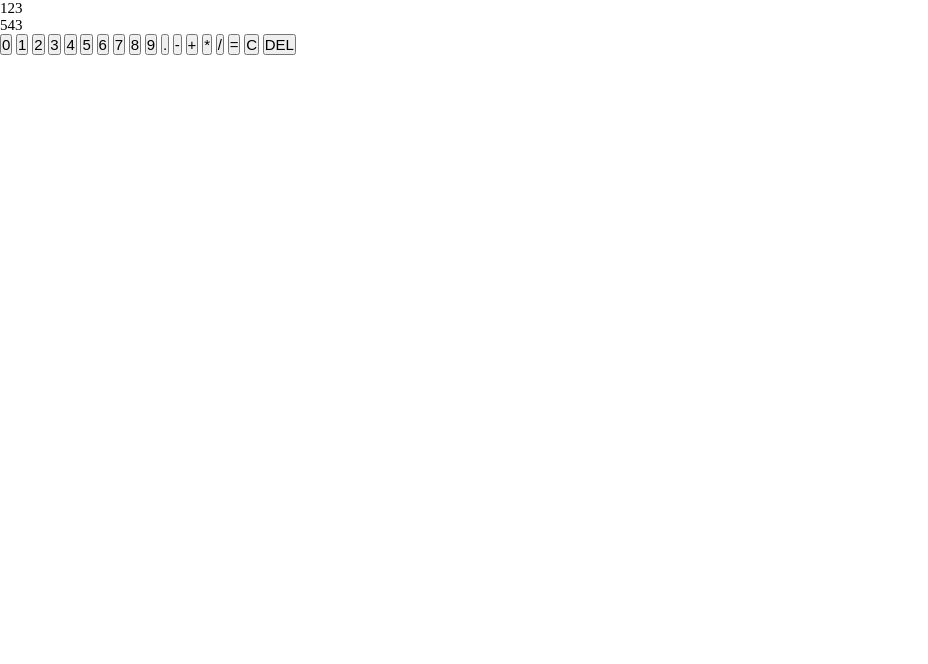
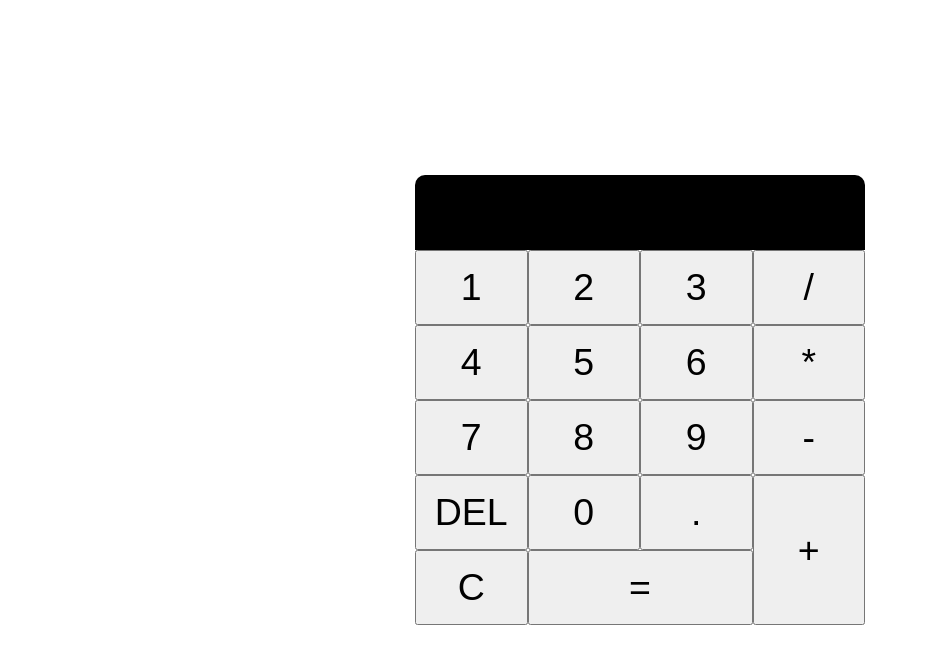
Before and after one commit to YussaMoney/JS_Calculator, a plain HTML site: page index.html in a window 1280 px wide. Shown: the whole page, without its empty margins (0-928 px from the left). Drawn offline with Linux system fonts and the light colour scheme.

Commit message:
Styled calculator interfce

```diff
--- a/index.html
+++ b/index.html
@@ -10,28 +10,28 @@
 <body>
   <div class="calculator">
     <div class="display">
-      <div id="first-operand">123</div>
-      <div id="current-operand">543</div>
+      <div id="first-operand"></div>
+      <div id="current-operand"></div>
     </div>
     <div class="keys">
-      <button>0</button>
-      <button>1</button>
-      <button>2</button>
-      <button>3</button>
-      <button>4</button>
-      <button>5</button>
-      <button>6</button>
-      <button>7</button>
-      <button>8</button>
-      <button>9</button>
-      <button>.</button>
-      <button>-</button>
-      <button>+</button>
-      <button>*</button>
-      <button>/</button>
-      <button>=</button>
-      <button>C</button>
-      <button>DEL</button>
+      <button id="zero">0</button>
+      <button id="one">1</button>
+      <button id="two">2</button>
+      <button id="three">3</button>
+      <button id="four">4</button>
+      <button id="five">5</button>
+      <button id="six">6</button>
+      <button id="seven">7</button>
+      <button id="eight">8</button>
+      <button id="nine">9</button>
+      <button id="decimal">.</button>
+      <button id="minus">-</button>
+      <button id="add">+</button>
+      <button id="times">*</button>
+      <button id="division">/</button>
+      <button id="equal">=</button>
+      <button id="clear">C</button>
+      <button id="delete">DEL</button>
     </div>
   </div>
 
--- a/style.css
+++ b/style.css
@@ -5,3 +5,85 @@
   font-size: 15px;
   vertical-align: baseline;
 }
+
+.calculator {
+  display: grid;
+  justify-content: center;
+  min-height: 100vh;
+  align-content: center;
+}
+
+.display {
+  background-color: rgb(0, 0, 0);
+  color: white;
+  text-align: right;
+  padding: 0.5rem 1rem 0.5rem ;
+  height: 5rem;
+  border-top-left-radius: 10px;
+  border-top-right-radius: 10px;
+  width: 30rem;
+}
+
+#first-operand {
+  font-size: 1.3rem;
+  margin-bottom: 0.7rem;
+  color: rgba(255, 255, 255, .7);
+}
+
+#current-operand {
+  font-size: 1.8rem;
+  padding-top: 0.5rem;
+}
+
+.keys {
+  display: grid;
+  grid-template-columns: repeat(4, 1fr);
+  height: 25rem;
+}
+
+button {
+  font-size: 2.5rem;
+}
+
+#add {
+  grid-row: 4/6;
+  grid-column: 4/5;
+}
+
+#times {
+  grid-row: 2/3;
+  grid-column: 4/5;
+}
+
+#division {
+  grid-row: 1/2;
+  grid-column: 4/5;
+}
+
+#minus {
+  grid-row: 3/4;
+  grid-column: 4/5;
+}
+
+#equal {
+  grid-row: 5/6;
+  grid-column: 2/4;
+}
+
+#zero {
+  grid-row: 4/5;
+}
+
+#decimal {
+  grid-column: 3/4;
+  grid-row: 4/5;
+}
+
+#clear {
+  grid-row: 5/6;
+}
+
+#delete {
+  grid-row: 4/5;
+  grid-column: 1/2;
+}
```
